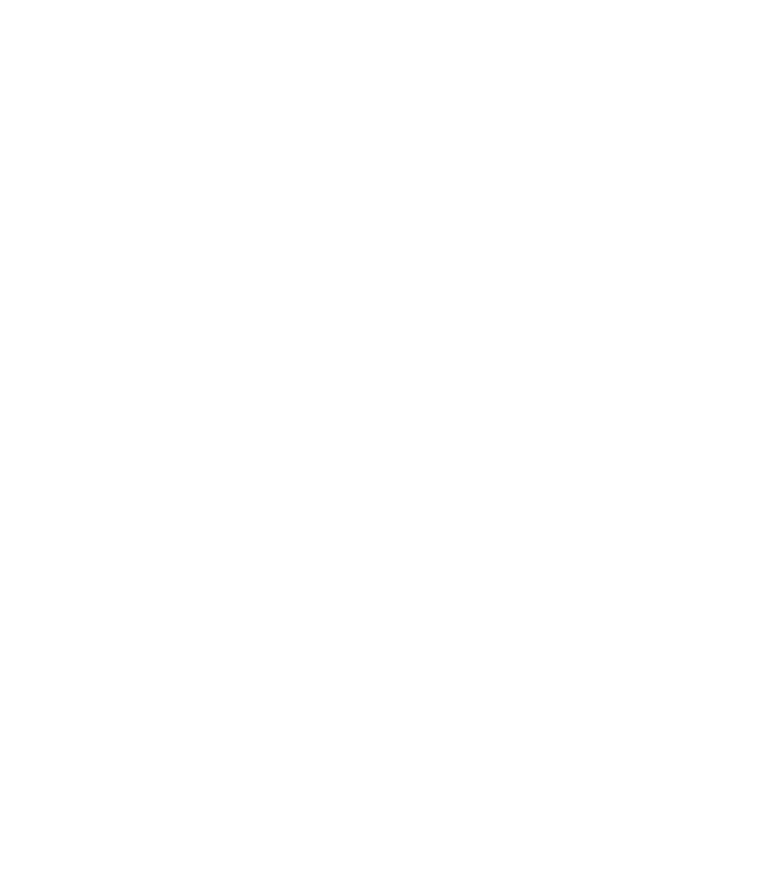
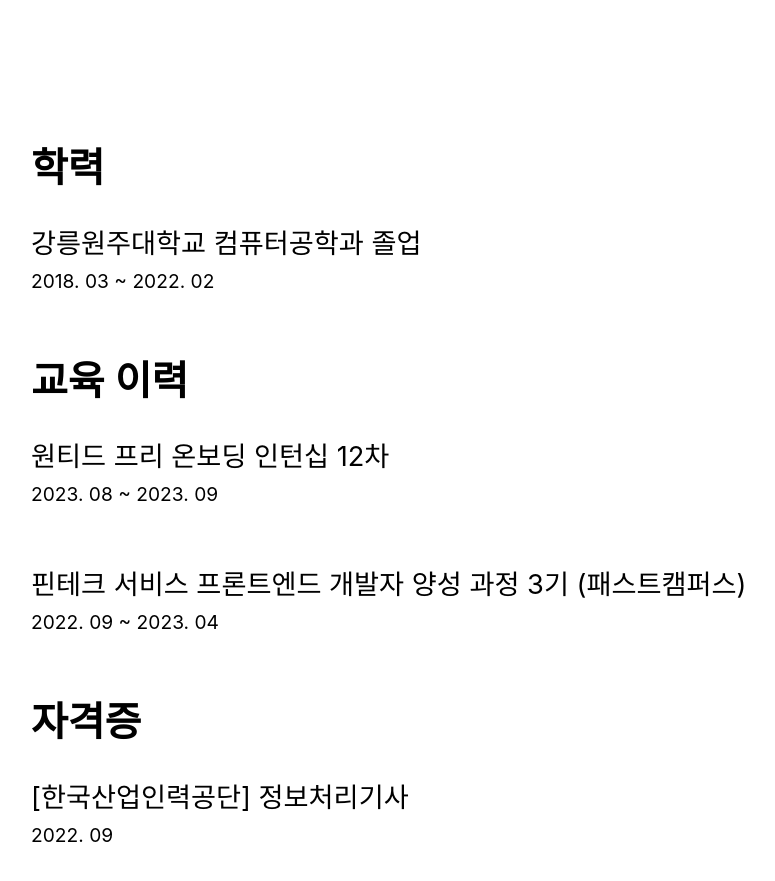
Before and after one commit to plou102/portfolio, a React (Create React App) app: page / in a window 1280 px wide. Shown: the part 3621-4502 px from the top of the page, without its empty margins (329-1104 px from the left). Before the commit the page ends 3514 px from the top, so only its background shows below. Built offline with nearby package versions, Linux system fonts and the light colour scheme.

Commit message:
Feat: Education 마크업

```diff
--- a/src/App.js
+++ b/src/App.js
@@ -4,6 +4,7 @@
 import { useRef } from 'react';
 import { DataProvider } from 'context/DataContext';
 import Skills from 'components/Skills';
+import Education from 'components/Education';
 
 function App() {
   const projectRef = useRef(null);
@@ -18,6 +19,7 @@
         <Info event={ClickMove} />
         <Projects ref={projectRef} />
         <Skills />
+        <Education />
       </DataProvider>
     </>
   );
--- /dev/null
+++ b/src/components/Education.jsx
@@ -0,0 +1,50 @@
+import React from 'react';
+import Title from './Title';
+import styled from 'styled-components';
+
+const Education = () => {
+  return (
+    <EduContent>
+      <Title title="Education" />
+
+      <SubTitle>학력</SubTitle>
+      <Heading>강릉원주대학교 컴퓨터공학과 졸업</Heading>
+      <Date>2018. 03 ~ 2022. 02</Date>
+
+      <SubTitle>교육 이력</SubTitle>
+      <Heading>원티드 프리 온보딩 인턴십 12차</Heading>
+      <Date>2023. 08 ~ 2023. 09</Date>
+
+      <Heading>핀테크 서비스 프론트엔드 개발자 양성 과정 3기 (패스트캠퍼스)</Heading>
+      <Date>2022. 09 ~ 2023. 04</Date>
+
+      <SubTitle>자격증</SubTitle>
+      <Heading>[한국산업인력공단] 정보처리기사</Heading>
+      <Date>2022. 09</Date>
+    </EduContent>
+  );
+};
+
+export default Education;
+
+const EduContent = styled.div`
+  margin-bottom: 20vh;
+`;
+
+const SubTitle = styled.p`
+  font-size: 2.5rem;
+  font-weight: 600;
+  margin: 0 0 3vh 45vh;
+`;
+
+const Heading = styled.p`
+  margin-left: 45vh;
+  margin-bottom: 0;
+  font-size: 1.7rem;
+  font-weight: 400;
+`;
+
+const Date = styled.p`
+  margin: 1vh 0 7vh 45vh;
+  font-size: 1.2rem;
+`;
--- a/src/components/Modal.jsx
+++ b/src/components/Modal.jsx
@@ -48,6 +48,7 @@
   width: 100%;
   height: 100%;
   background-color: rgba(0, 0, 0, 0.5);
+  z-index: 10;
 `;
 
 const ModalContent = styled.div`
```
